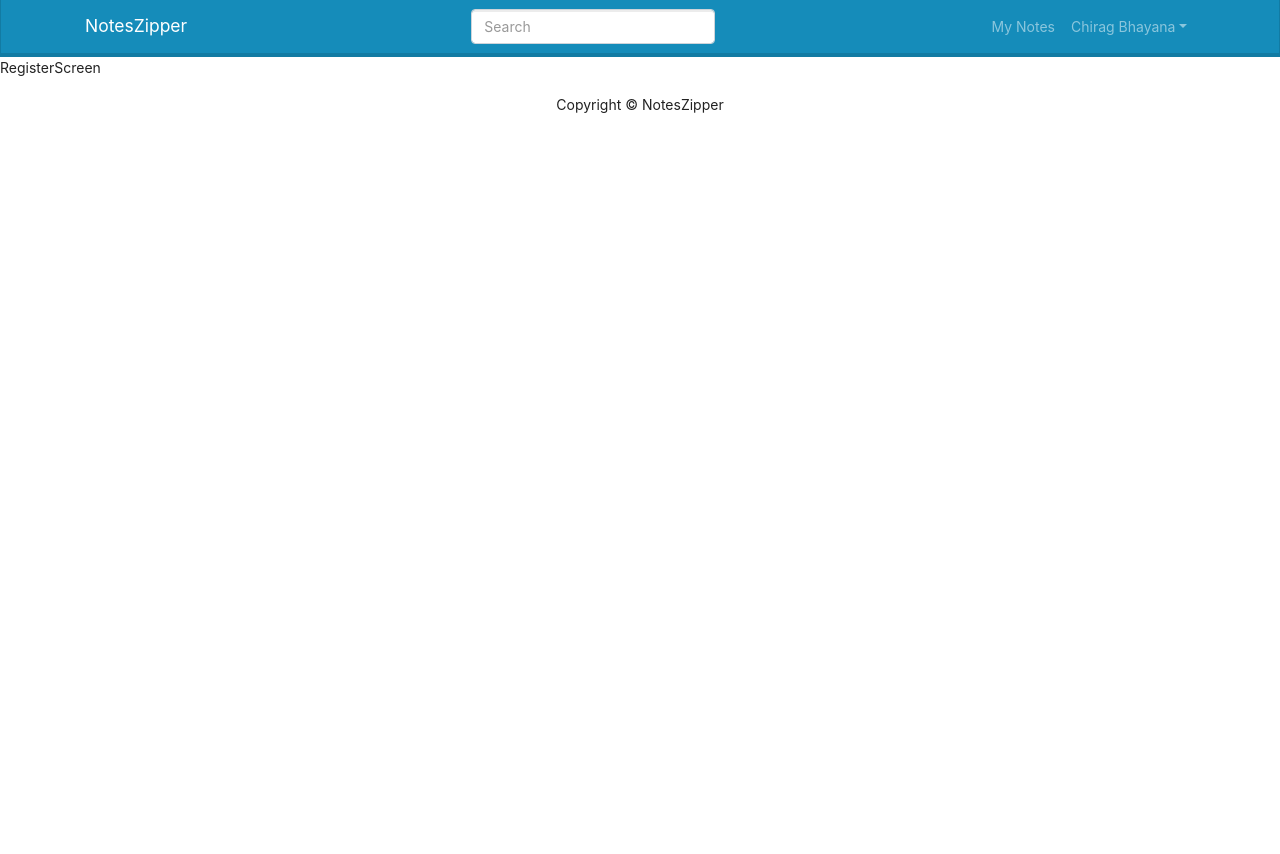
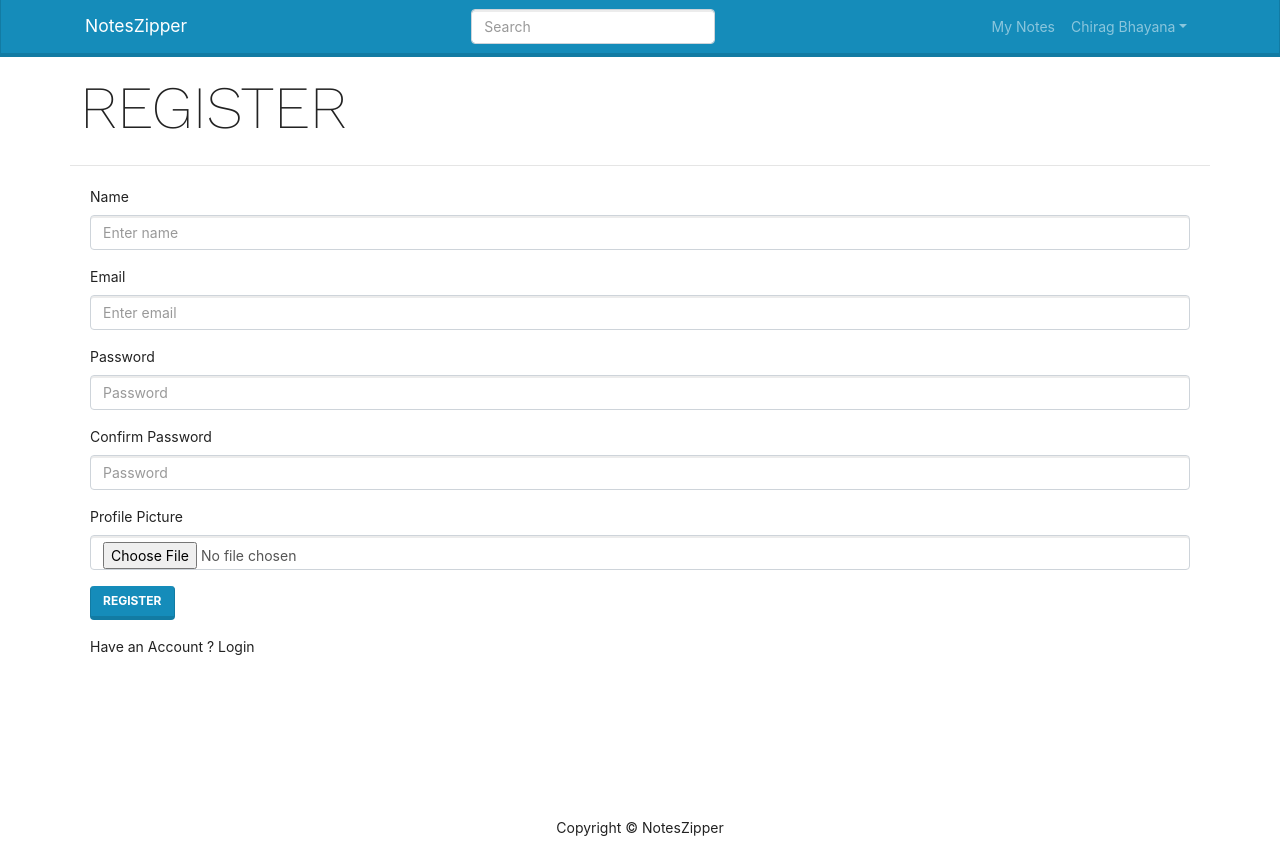
Before and after one commit to CHIRAGBHAYANA/NotesZipper, a React (Create React App) app in the folder frontend/: page /register in a window 1280 px wide. Before the commit the page ends 800 px from the top, so only its background shows below. Built offline with nearby package versions, Linux system fonts and the light colour scheme.

Commit message:
Completed Register UI with cloudinary

```diff
--- a/frontend/src/Screens/RegisterScreen/RegisterScreen.js
+++ b/frontend/src/Screens/RegisterScreen/RegisterScreen.js
@@ -1,7 +1,158 @@
-import React from "react";
+import React, { useState } from "react";
+import Mainscreen from "../../Components/Mainscreen";
+import Loading from "../../Components/Loading";
+import ErrorMessage from "../../Components/ErrorMessage";
+import { Form, Button, Row, Col } from "react-bootstrap";
+import { Link } from "react-router-dom";
+import axios from "axios";
+function RegisterScreen() {
+  const [email, setEmail] = useState("");
+  const [name, setName] = useState("");
+  const [pic, setPic] = useState(
+    "https://icon-library.com/images/anonymous-avatar-icon/anonymous-avatar-icon-25.jpg"
+  );
 
-function RegisterScreen() {
-  return <div>RegisterScreen</div>;
+  const [password, setPassword] = useState("");
+  const [confirmPassword, setConfirmPassword] = useState("");
+  const [message, setMessage] = useState(null);
+  const [picMessage, setPicMessage] = useState(null);
+  const [error, setError] = useState(false);
+  const [loading, setLoading] = useState(false);
+
+  const submitHandler = async (e) => {
+    e.preventDefault();
+    console.log(email);
+    if (password !== confirmPassword) {
+      setMessage("Password do not Match");
+    } else {
+      setMessage(null);
+      try {
+        const config = {
+          headers: {
+            "Content-type": "application/json",
+          },
+        };
+        setLoading(true);
+        const { data } = await axios.post(
+          "/api/users",
+          { name, pic, email, password },
+          config
+        );
+        setLoading(false);
+        localStorage.setItem("userInfo", JSON.stringify(data));
+      } catch (error) {
+        setError(error.response.data.message);
+      }
+    }
+  };
+
+  const postDetails = (pics) => {
+    if (!pics) {
+      return setPicMessage("Please select an Image");
+    }
+    setPicMessage(null);
+    if (pics.type === "image/jpeg" || pics.type === "image/png") {
+      const data = new FormData();
+      data.append("file", pics);
+      data.append("upload_preset", "notezipper");
+      data.append("cloud_name", "chiragbhayana");
+      fetch("https://api.cloudinary.com/v1_1/chiragbhayana/image/upload", {
+        method: "post",
+        body: data,
+      })
+        .then((res) => res.json())
+        .then((data) => {
+          console.log(data);
+          setPic(data.url.toString());
+        })
+        .catch((err) => {
+          console.log(err);
+        });
+    } else {
+      return setPicMessage("Please Select an Image");
+    }
+  };
+
+  return (
+    <div>
+      <Mainscreen title={"REGISTER"}>
+        <div className="loginContainer">
+          {error && <ErrorMessage variant="danger">{error}</ErrorMessage>}
+          {message && <ErrorMessage variant="danger">{message}</ErrorMessage>}
+          {loading && <Loading />}
+
+          <Form onSubmit={submitHandler}>
+            <Form.Group className="mb-3" controlId="name">
+              <Form.Label>Name</Form.Label>
+              <Form.Control
+                type="name"
+                value={name}
+                placeholder="Enter name"
+                onChange={(e) => setName(e.target.value)}
+              />
+            </Form.Group>
+
+            <Form.Group className="mb-3" controlId="formBasicEmail">
+              <Form.Label>Email</Form.Label>
+              <Form.Control
+                type="email"
+                value={email}
+                placeholder="Enter email"
+                onChange={(e) => setEmail(e.target.value)}
+              />
+            </Form.Group>
+
+            <Form.Group className="mb-3" controlId="formBasicPassword">
+              <Form.Label>Password</Form.Label>
+              <Form.Control
+                type="password"
+                value={password}
+                placeholder="Password"
+                onChange={(e) => setPassword(e.target.value)}
+              />
+            </Form.Group>
+
+            <Form.Group className="mb-3" controlId="confirmPassword">
+              <Form.Label>Confirm Password</Form.Label>
+              <Form.Control
+                type="password"
+                value={confirmPassword}
+                placeholder="Password"
+                onChange={(e) => setConfirmPassword(e.target.value)}
+              />
+            </Form.Group>
+
+            {picMessage && (
+              <ErrorMessage variant="danger">{picMessage}</ErrorMessage>
+            )}
+
+            <Form.Group className="mb-3" controlId="pic">
+              <Form.Label>Profile Picture</Form.Label>
+              {/* <Form.File
+              id="custom-file"
+              type="image/png"
+              label="Upload Profile Picture"
+              custom
+              /> */}
+              <Form.Control
+                type="file"
+                onChange={(e) => postDetails(e.target.files[0])}
+              />
+            </Form.Group>
+
+            <Button variant="primary" type="submit">
+              Register
+            </Button>
+          </Form>
+          <Row className="py-3">
+            <Col>
+              Have an Account ? <Link to="/register">Login</Link>
+            </Col>
+          </Row>
+        </div>
+      </Mainscreen>
+    </div>
+  );
 }
 
 export default RegisterScreen;
```
